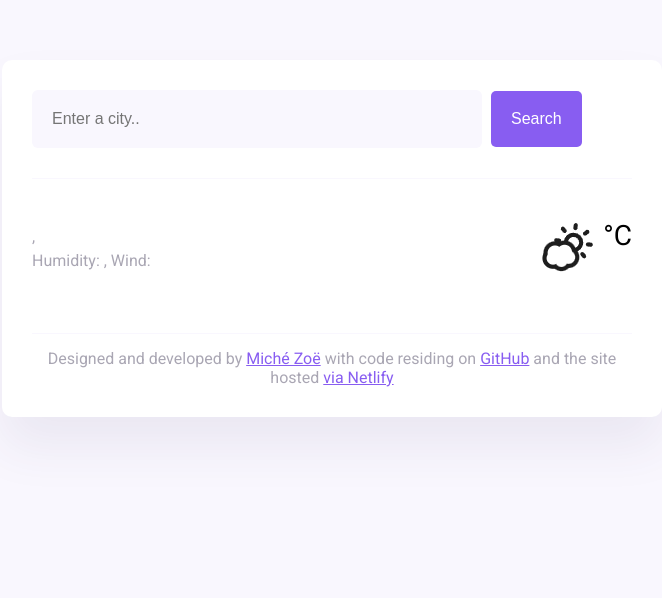
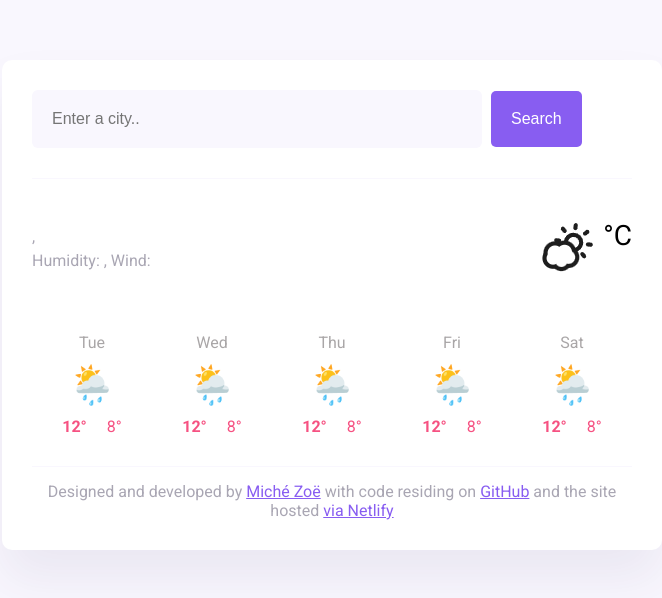
Before and after one commit to MZW184/myshecodesapp, a plain HTML site: page index.html in a window 1280 px wide. Shown: the whole page, without its empty margins (308-970 px from the left). Drawn offline with nearby package versions, Linux system fonts and the light colour scheme; no server answers.

Commit message:
included html weather forecast and styled the css

```diff
--- a/index.html
+++ b/index.html
@@ -45,6 +45,53 @@
             ><span class="current-temperature-unit">°C</span>
           </div>
         </div>
+        <div class="weather-forecast">
+          <div class="weather-forecast-day">
+           <div class="weather-forecast-date">Tue</div>
+           <div class="weather-forecast-icon">🌦️</div>
+           <div class="weather-forecast-temperature">
+            <div class="weather-temp"><strong>12°</strong></div>
+            <div class="weather-temp">8°</div>
+          </div>
+          </div>
+
+          <div class="weather-forecast-day">
+           <div class="weather-forecast-date">Wed</div>
+           <div class="weather-forecast-icon">🌦️</div>
+           <div class="weather-forecast-temperature">
+            <div class="weather-temp"><strong>12°</strong></div>
+            <div class="weather-temp">8°</div>
+          </div>
+          </div>
+
+          <div class="weather-forecast-day">
+           <div class="weather-forecast-date">Thu</div>
+           <div class="weather-forecast-icon">🌦️</div>
+           <div class="weather-forecast-temperature">
+            <div class="weather-temp"><strong>12°</strong></div>
+            <div class="weather-temp">8°</div>
+          </div>
+          </div>
+
+          <div class="weather-forecast-day">
+           <div class="weather-forecast-date">Fri</div>
+           <div class="weather-forecast-icon">🌦️</div>
+           <div class="weather-forecast-temperature">
+            <div class="weather-temp"><strong>12°</strong></div>
+            <div class="weather-temp">8°</div>
+          </div>
+          </div>
+
+          <div class="weather-forecast-day">
+           <div class="weather-forecast-date">Sat</div>
+           <div class="weather-forecast-icon">🌦️</div>
+           <div class="weather-forecast-temperature">
+            <div class="weather-temp"><strong>12°</strong></div>
+            <div class="weather-temp">8°</div>
+          </div>
+          </div>
+
+        </div>
       </main>
       <footer>
       Designed and developed by
--- a/src/styles.css
+++ b/src/styles.css
@@ -96,3 +96,33 @@ footer {
 
   color: rgba(39, 33, 66, 0.4);
 }
+
+/* weather forcasts*/
+.weather-forecast {
+  display: flex;
+  justify-content: space-around;
+  margin-top: 30px;
+}
+.weather-forecast-date {
+  text-align: center;
+  color: rgba(39, 33, 36, 0.4);
+  font-size: 16px;
+  line-height: 20px;
+  margin-bottom: 10px;
+}
+
+.weather-forecast-icon {
+  text-align: center;
+  font-size: 38px;
+}
+
+.weather-forecast-temperature {
+  text-align: center;
+  color: #f65282;
+  display: flex;
+  justify-content: center;
+  margin-top: 10px;
+}
+.weather-temp {
+  padding: 0 10px;
+}
```
